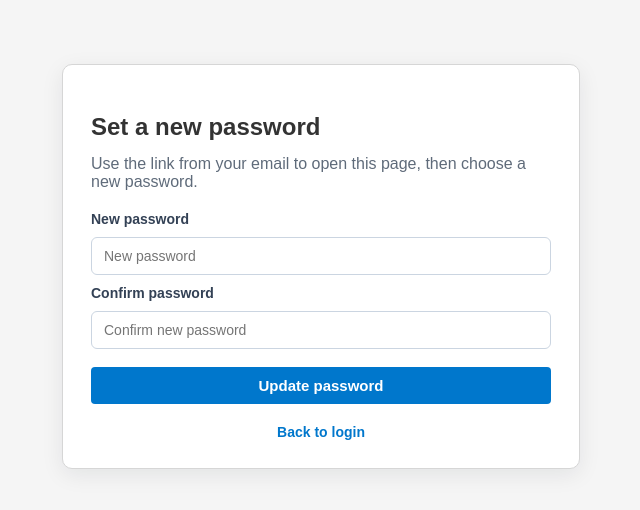
After one commit to atkasperr/TekPledgeTracker, a Flask app: page /reset-password in a window 1280 px wide. The commit adds this page. Shown: the top 510 px of the page, without its empty margins (319-959 px from the left). Run offline with Flask 3, Linux system fonts and the light colour scheme; parts of the project's set-up code (start-up, migrations or seed data) failed here and were passed over; some libraries are stand-ins or nearby versions.

Commit message:
forgot password button

```diff
--- a/app.py
+++ b/app.py
@@ -38,6 +38,11 @@ def login():
 @app.route('/signup')
 def signup():
     return render_template('signup.html', hide_navbar=True)
+
+
+@app.route('/reset-password')
+def reset_password_page():
+    return render_template('reset_password.html', hide_navbar=True)
 
 
 @app.route('/home')
--- /dev/null
+++ b/static/js/reset_password.js
@@ -0,0 +1,75 @@
+document.addEventListener('DOMContentLoaded', () => {
+	const supabaseClient = typeof supabase !== 'undefined' && CONFIG ? supabase.createClient(CONFIG.SUPABASE_URL, CONFIG.SUPABASE_KEY) : null;
+	const form = document.getElementById('reset-password-form');
+	const gateMsg = document.getElementById('reset-gate-msg');
+	const submitBtn = document.getElementById('reset-submit');
+
+	function showGate(message, isError) {
+		gateMsg.textContent = message;
+		gateMsg.style.display = 'block';
+		gateMsg.style.color = isError ? '#b91c1c' : '#334155';
+	}
+
+	async function waitForRecoverySession(client) {
+		const readSession = async () => (await client.auth.getSession()).data.session;
+		let session = await readSession();
+		if (session) return session;
+		await new Promise((r) => setTimeout(r, 250));
+		session = await readSession();
+		if (session) return session;
+
+		return new Promise((resolve) => {
+			let timer;
+			const { data: { subscription } } = client.auth.onAuthStateChange((event, sess) => {
+				if (event === 'PASSWORD_RECOVERY' && sess) {
+					if (timer) clearTimeout(timer);
+					subscription.unsubscribe();
+					resolve(sess);
+				}
+			});
+			timer = setTimeout(() => {
+				subscription.unsubscribe();
+				resolve(null);
+			}, 4000);
+		});
+	}
+
+	(async () => {
+		if (!supabaseClient) {
+			showGate('Supabase is not configured on this page.', true);
+			submitBtn.disabled = true;
+			return;
+		}
+		const session = await waitForRecoverySession(supabaseClient);
+		if (!session) {
+			showGate('This reset link is invalid or expired. Use “Forgot password?” on the login page to request a new email.', true);
+			submitBtn.disabled = true;
+			form.querySelectorAll('input').forEach((el) => {
+				el.disabled = true;
+			});
+		}
+	})();
+
+	form.addEventListener('submit', async (e) => {
+		e.preventDefault();
+		const fd = new FormData(form);
+		const password = fd.get('password');
+		const confirm = fd.get('confirm');
+		if (!password || !confirm) return alert('Please fill in both password fields.');
+		if (password !== confirm) return alert('Passwords do not match.');
+
+		try {
+			if (!supabaseClient) throw new Error('Supabase client not initialized');
+			const { error } = await supabaseClient.auth.updateUser({ password });
+			if (error) {
+				console.error('updateUser error', error);
+				return alert('Could not update password: ' + (error.message || JSON.stringify(error)));
+			}
+			alert('Your password has been updated. You can log in now.');
+			window.location.href = '/login';
+		} catch (err) {
+			console.error('Reset password error', err);
+			alert('Error: ' + (err.message || err));
+		}
+	});
+});
--- a/templates/login.html
+++ b/templates/login.html
@@ -10,7 +10,10 @@
             <label for="login-email">Email</label>
             <input id="login-email" type="email" name="email" placeholder="you@example.com" required>
 
-            <label for="login-password">Password</label>
+            <div class="auth-label-row">
+                <label for="login-password">Password</label>
+                <button type="button" id="forgot-password-btn" class="auth-inline-link-btn">Forgot password?</button>
+            </div>
             <input id="login-password" type="password" name="password" placeholder="Enter your password" required>
 
             <button type="submit" class="auth-submit">Log In</button>
--- /dev/null
+++ b/templates/reset_password.html
@@ -0,0 +1,25 @@
+{% extends "base.html" %}
+
+{% block title %}Reset password{% endblock %}
+
+{% block content %}
+    <section class="auth-card">
+        <h2>Set a new password</h2>
+        <p class="auth-subtitle">Use the link from your email to open this page, then choose a new password.</p>
+        <p id="reset-gate-msg" class="auth-subtitle" style="display: none;"></p>
+        <form id="reset-password-form" class="auth-form">
+            <label for="reset-new-password">New password</label>
+            <input id="reset-new-password" type="password" name="password" placeholder="New password" required minlength="6" autocomplete="new-password">
+
+            <label for="reset-confirm-password">Confirm password</label>
+            <input id="reset-confirm-password" type="password" name="confirm" placeholder="Confirm new password" required minlength="6" autocomplete="new-password">
+
+            <button type="submit" id="reset-submit" class="auth-submit">Update password</button>
+        </form>
+        <p class="auth-footer-text"><a href="/login">Back to login</a></p>
+    </section>
+{% endblock %}
+
+{% block scripts %}
+    <script src="/static/js/reset_password.js"></script>
+{% endblock %}
```
Also changed, not shown: static/css/main.css (+32 -0 lines), static/js/login.js (+25 -0 lines).
